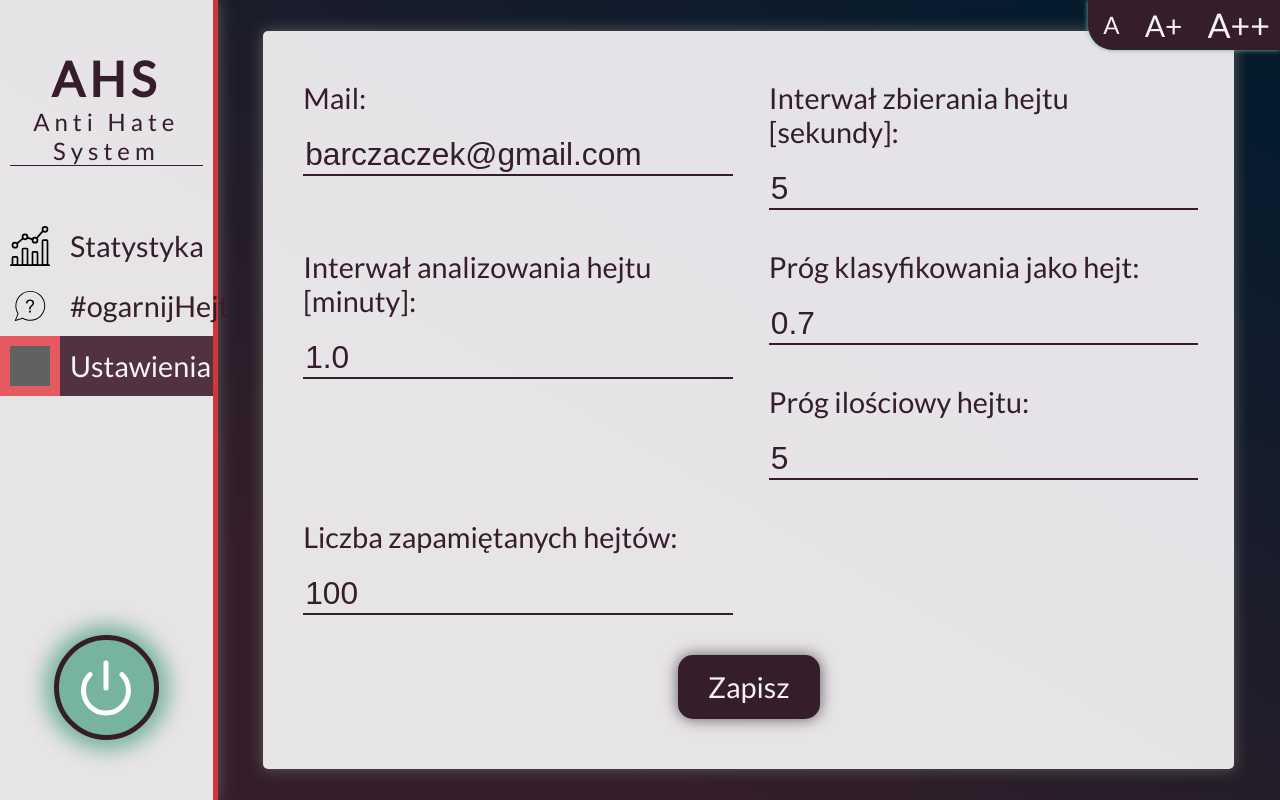
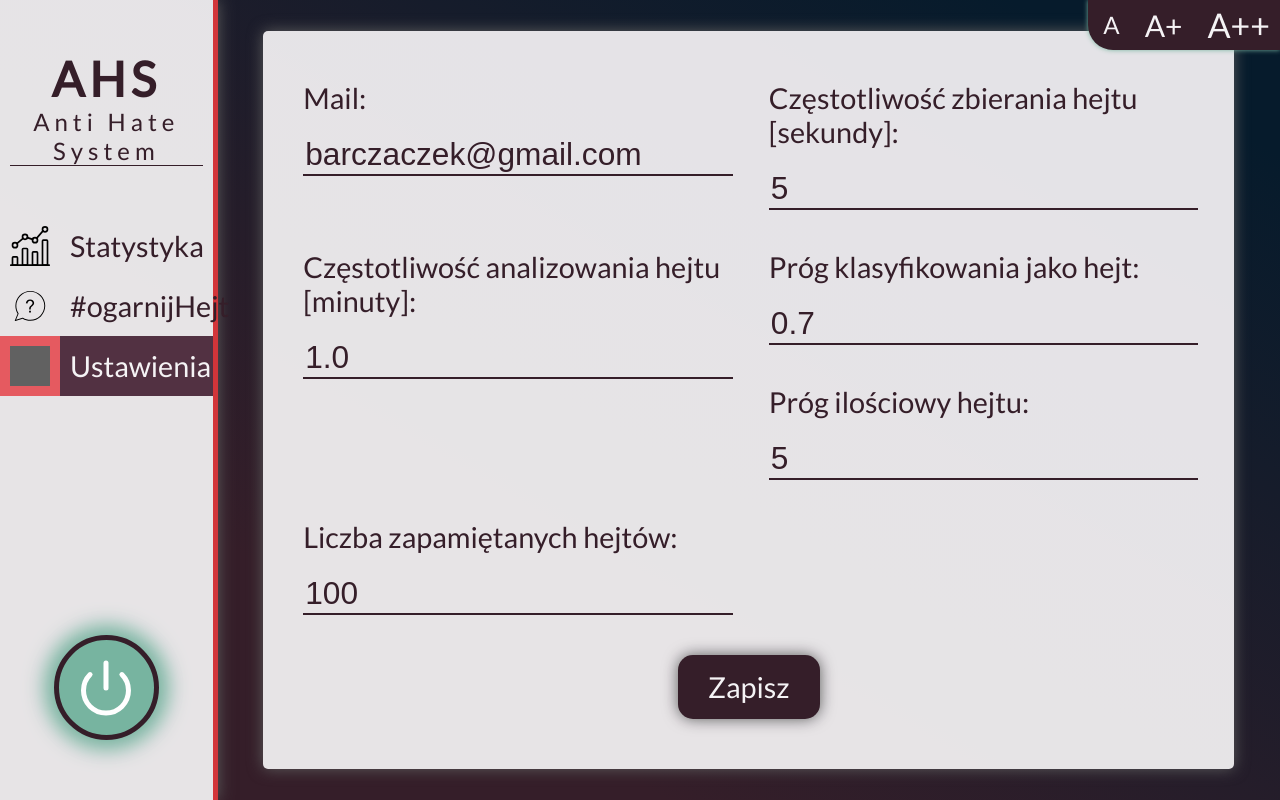
Before and after one commit to Joberooo/AntiHateSystem, a Flask app: page /settings in a window 1280 px wide. Run offline with Flask 2, Linux system fonts and the light colour scheme; parts of the project's set-up code (start-up, migrations or seed data) failed here and were passed over; some libraries are stand-ins or nearby versions; grey boxes are pictures that could not be loaded.

Commit message:
Matching GUI naming

```diff
--- a/gui/templates/clientPanel.html
+++ b/gui/templates/clientPanel.html
@@ -6,14 +6,14 @@
 <script src="https://cdn.jsdelivr.net/npm/chart.js"></script>
 <script>
     var offensiveData = {
-      label: 'Hejt w postaci ofensywnego języka',
+      label: 'Ofensywny język',
       data: {{offensiveData}},
       backgroundColor: 'rgba(0, 99, 132, 0.6)',
       borderWidth: 0
     };
 
     var hateData = {
-      label: 'Hejt w postaci mowy nienawiści',
+      label: 'Mowa nienawiści',
       data: {{hateData}},
       backgroundColor: 'rgba(99, 132, 0, 0.6)',
       borderWidth: 0
--- a/gui/templates/settings.html
+++ b/gui/templates/settings.html
@@ -46,11 +46,11 @@
                         <input type="email" name="user_email" id="user_email" value='{{user_email}}'/>
                     </div>
                     <div class="singleData">
-                        <label for="collect_interval">Interwał zbierania hejtu [sekundy]:</label>
+                        <label for="collect_interval">Częstotliwość zbierania hejtu [sekundy]:</label>
                         <input type="number" name="collect_interval" id="collect_interval" value='{{collect_interval}}' min="1" max="60" step="1"/>
                     </div>
                     <div class="singleData">
-                        <label for="analysis_interval">Interwał analizowania hejtu [minuty]:</label>
+                        <label for="analysis_interval">Częstotliwość analizowania hejtu [minuty]:</label>
                         <input type="number" name="analysis_interval" id="analysis_interval" value='{{analysis_interval}}' min="1" max="360" step="1"/>
                     </div>
                     <div class="singleData">
```
